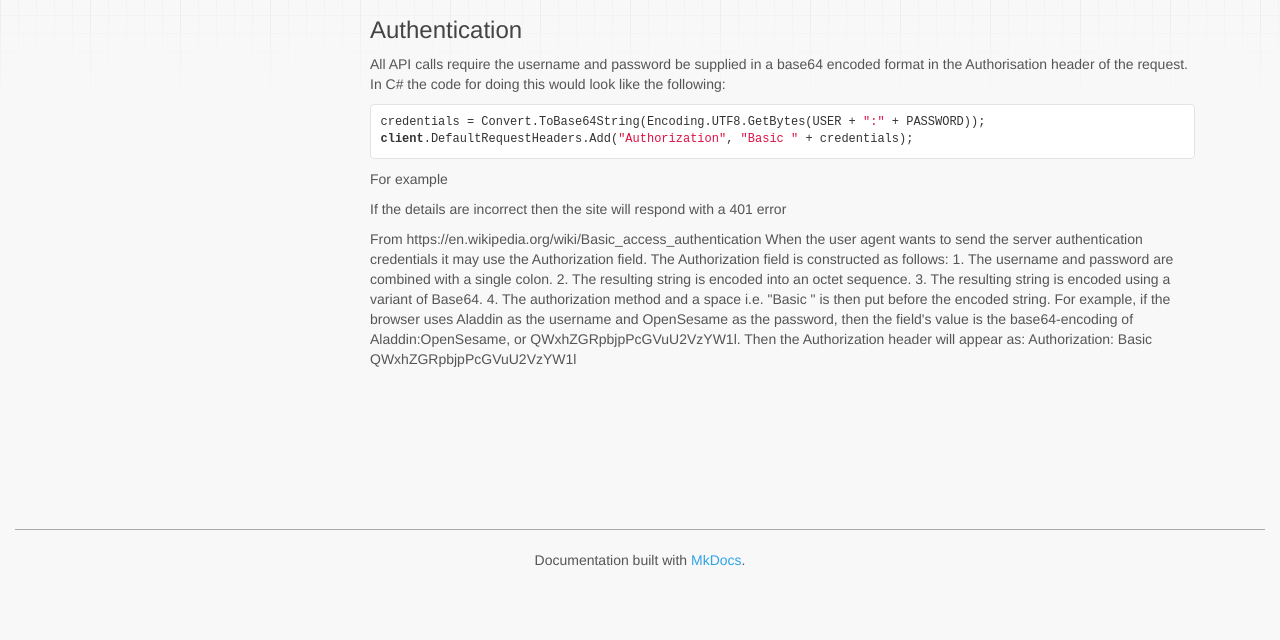
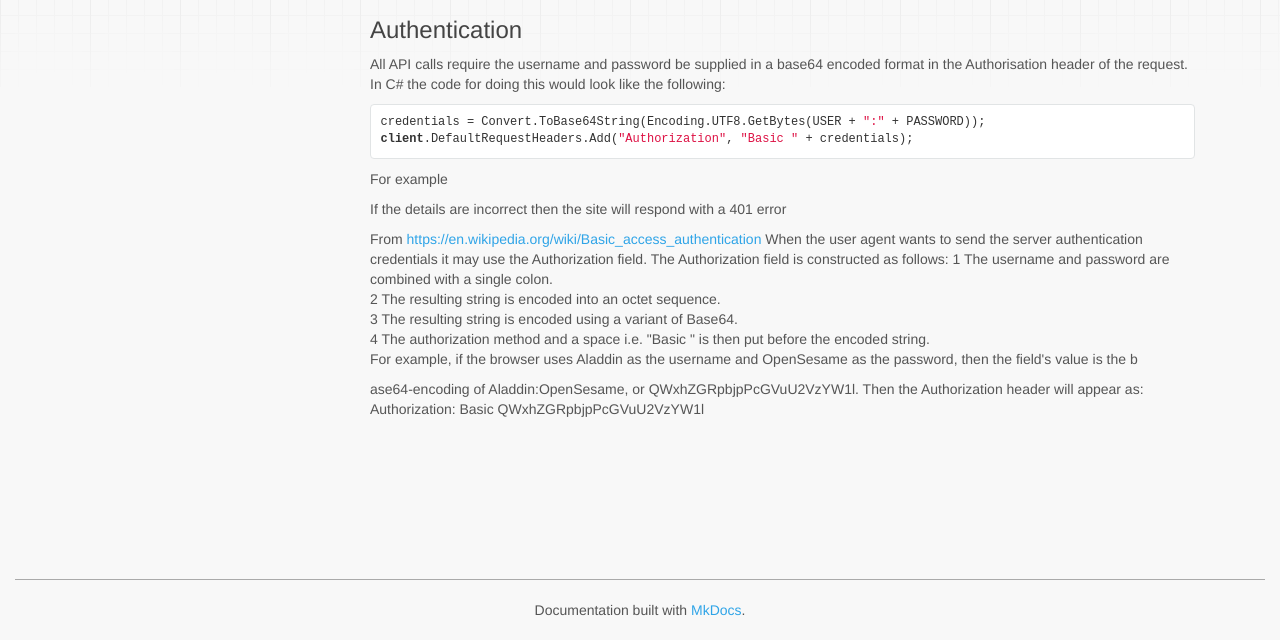
Before and after one commit to proactis-documentation/EXproactis-documentation.github.io, a plain HTML site: page apf/financesystem_to_paymentserver/index.html in a window 1280 px wide. Shown: the part 219-859 px from the top of the page. Before the commit the page ends 809 px from the top, so only its background shows below. Drawn offline with Linux system fonts and the light colour scheme; no server answers.

Commit message:
Overview

```diff
--- a/apf/financesystem_to_paymentserver/index.html
+++ b/apf/financesystem_to_paymentserver/index.html
@@ -121,14 +121,15 @@ client.DefaultRequestHeaders.Add(&quot;Authorization&quot;, &quot;Basic &quot; +
 
 <p>For example</p>
 <p>If the details are incorrect then the site will respond with a 401 error</p>
-<p>From https://en.wikipedia.org/wiki/Basic_access_authentication
+<p>From <a href="https://en.wikipedia.org/wiki/Basic_access_authentication">https://en.wikipedia.org/wiki/Basic_access_authentication</a>
 When the user agent wants to send the server authentication credentials it may use the Authorization field.
 The Authorization field is constructed as follows:
-1.  The username and password are combined with a single colon.
-2.  The resulting string is encoded into an octet sequence.
-3.  The resulting string is encoded using a variant of Base64.
-4.  The authorization method and a space i.e. "Basic " is then put before the encoded string.
-For example, if the browser uses Aladdin as the username and OpenSesame as the password, then the field's value is the base64-encoding of Aladdin:OpenSesame, or QWxhZGRpbjpPcGVuU2VzYW1l.
+1 The username and password are combined with a single colon.<br />
+2 The resulting string is encoded into an octet sequence. <br />
+3 The resulting string is encoded using a variant of Base64. <br />
+4 The authorization method and a space i.e. "Basic " is then put before the encoded string.<br />
+For example, if the browser uses Aladdin as the username and OpenSesame as the password, then the field's value is the b</p>
+<p>ase64-encoding of Aladdin:OpenSesame, or QWxhZGRpbjpPcGVuU2VzYW1l.
 Then the Authorization header will appear as:
 Authorization: Basic QWxhZGRpbjpPcGVuU2VzYW1l</p></div>
         </div>
```
Also changed, not shown: index.html (+1 -1 lines), mkdocs/search_index.json (+2 -2 lines).
